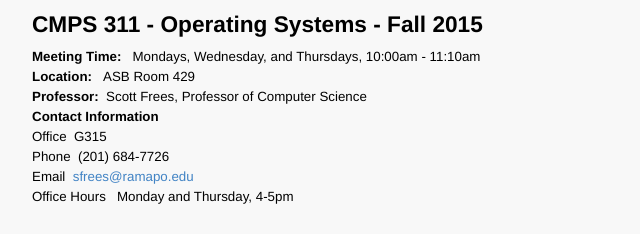
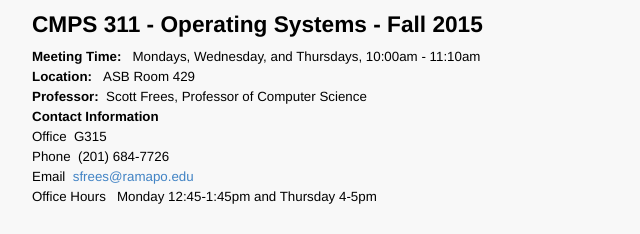
Before and after one commit to freezer333/cmps311, a website: page index.html in a window 1280 px wide. Shown: the top 234 px of the page, 181-821 px from the left. Drawn offline with Linux system fonts and the light colour scheme.

Commit message:
Update index.html

```diff
--- a/index.html
+++ b/index.html
@@ -115,7 +115,7 @@
 
 </head>
 <h1 id="cmps-311-operating-systems-fall-2015">CMPS 311 - Operating Systems - Fall 2015</h1>
-<p><strong>Meeting Time:  </strong>&nbsp;&nbsp;Mondays, Wednesday, and Thursdays, 10:00am - 11:10am<br><strong>Location:  </strong>&nbsp;&nbsp;ASB Room 429<br><strong>Professor:</strong>&nbsp;&nbsp;Scott Frees, Professor of Computer Science<br><strong> Contact Information</strong><br>Office&nbsp;&nbsp;G315<br>Phone&nbsp;&nbsp;(201) 684-7726<br>Email&nbsp;&nbsp;<a href="mailto:sfrees@ramapo.edu">sfrees@ramapo.edu</a><br>Office Hours &nbsp;&nbsp;Monday and Thursday, 4-5pm</p>
+<p><strong>Meeting Time:  </strong>&nbsp;&nbsp;Mondays, Wednesday, and Thursdays, 10:00am - 11:10am<br><strong>Location:  </strong>&nbsp;&nbsp;ASB Room 429<br><strong>Professor:</strong>&nbsp;&nbsp;Scott Frees, Professor of Computer Science<br><strong> Contact Information</strong><br>Office&nbsp;&nbsp;G315<br>Phone&nbsp;&nbsp;(201) 684-7726<br>Email&nbsp;&nbsp;<a href="mailto:sfrees@ramapo.edu">sfrees@ramapo.edu</a><br>Office Hours &nbsp;&nbsp;Monday 12:45-1:45pm and Thursday 4-5pm</p>
 <h2 id="course-description">Course Description</h2>
 <p>A study of the design, use, and analysis of operating systems. The course will include a study of the supportive computer architecture, memory management, process management, information management, device control, operating systems structure, and evaluation.  </p>
 <h2 id="pre-requisites">Pre-Requisites</h2>
```
